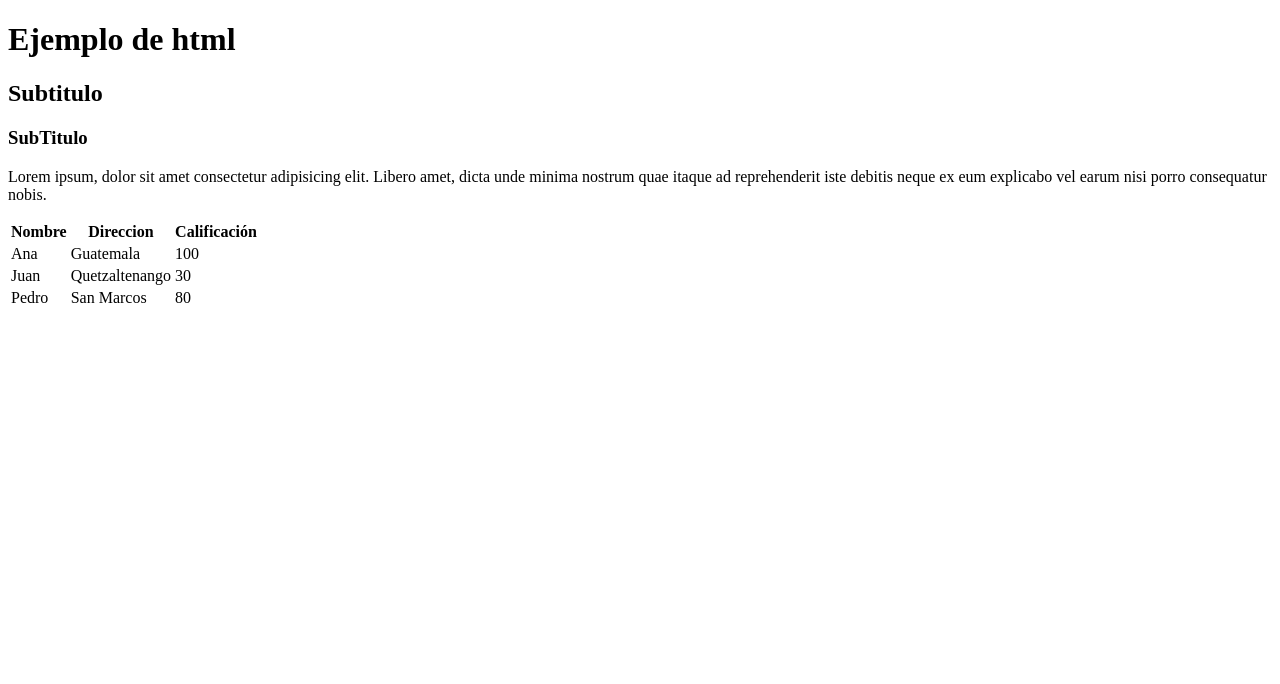
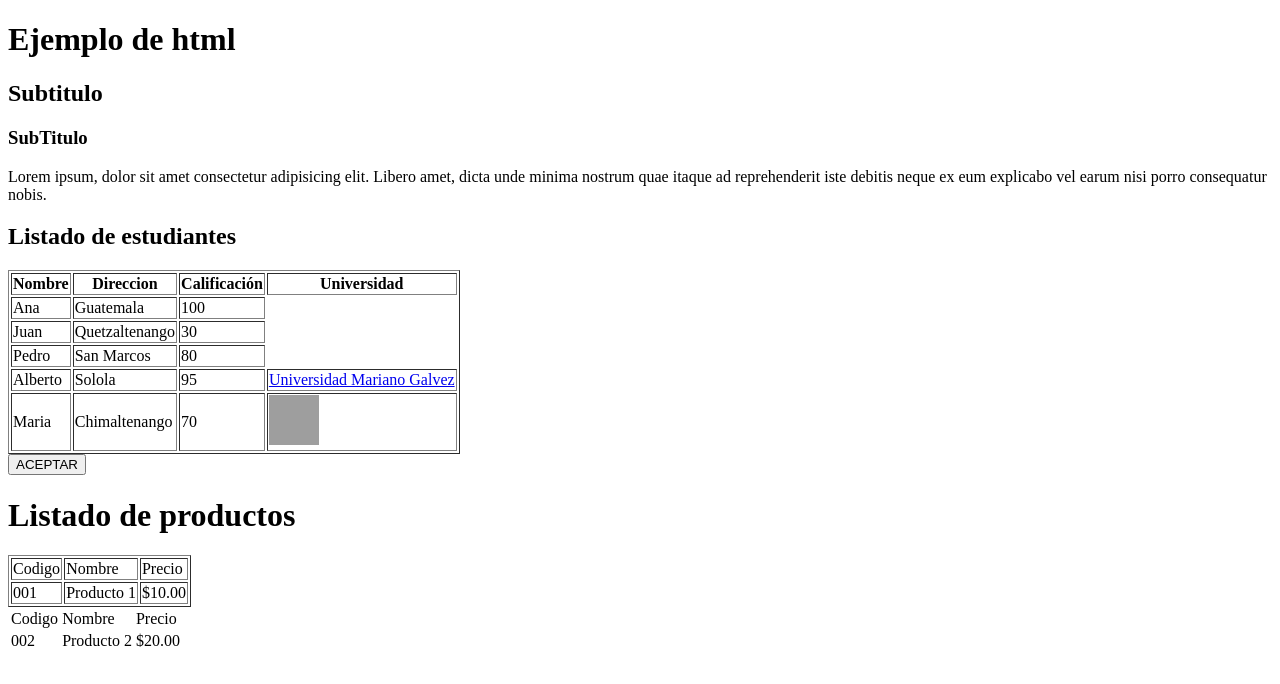
Before and after one commit to ivandeleonumg/Tarea1, a plain HTML site: page index.html in a window 1280 px wide. Drawn offline with Linux system fonts and the light colour scheme; grey boxes are pictures that could not be loaded.

Commit message:
Se agrego el boton y la segunda tabla

```diff
--- a/index.html
+++ b/index.html
@@ -10,12 +10,14 @@
     <h2>Subtitulo</h2>
     <h3>SubTitulo</h3>
     <p>Lorem ipsum, dolor sit amet consectetur adipisicing elit. Libero amet, dicta unde minima nostrum quae itaque ad reprehenderit iste debitis neque ex eum explicabo vel earum nisi porro consequatur nobis.</p>
-    <table>
+    <h2>Listado de estudiantes</h2>
+    <table border="1">
         <thead>
             <tr>
                 <th>Nombre</th>
                 <th>Direccion</th>
                 <th>Calificación</th>
+                <th>Universidad</th>
             </tr>
         </thead>
         <tbody>
@@ -34,7 +36,48 @@
                 <td>San Marcos</td>
                 <td>80</td>
             </tr>
+            <tr>
+                <td>Alberto</td>
+                <td>Solola</td>
+                <td>95</td>
+                <td><a href="www.umg.edu.gt">Universidad Mariano Galvez</a></td>
+            </tr>
+            <tr>
+                <td>Maria</td>
+                <td>Chimaltenango</td>
+                <td>70</td>
+                <td><img src="https://upload.wikimedia.org/wikipedia/commons/thumb/1/15/Escudo_de_la_universidad_Mariano_G%C3%A1lvez_Guatemala.svg/2048px-Escudo_de_la_universidad_Mariano_G%C3%A1lvez_Guatemala.svg.png" alt="100" width="50" height="50"></td>
+            </tr>
         </tbody>
     </table>
+    <button>ACEPTAR</button>
+
+    <h1>Listado de productos</h1>
+    <table border="1">
+        <tr>
+            <td>Codigo</td>
+            <td>Nombre</td>
+            <td>Precio</td>
+        </tr>
+        <tr>
+            <td>001</td>
+            <td>Producto 1</td>
+            <td>$10.00</td>
+        </tr>
+    </table>
+
+    <table>
+        <tr>
+            <td>Codigo</td>
+            <td>Nombre</td>
+            <td>Precio</td>
+        </tr>
+        <tr>
+            <td>002</td>
+            <td>Producto 2</td>
+            <td>$20.00</td>
+        </tr>
+    </table>
+
 </body>
 </html>
```
